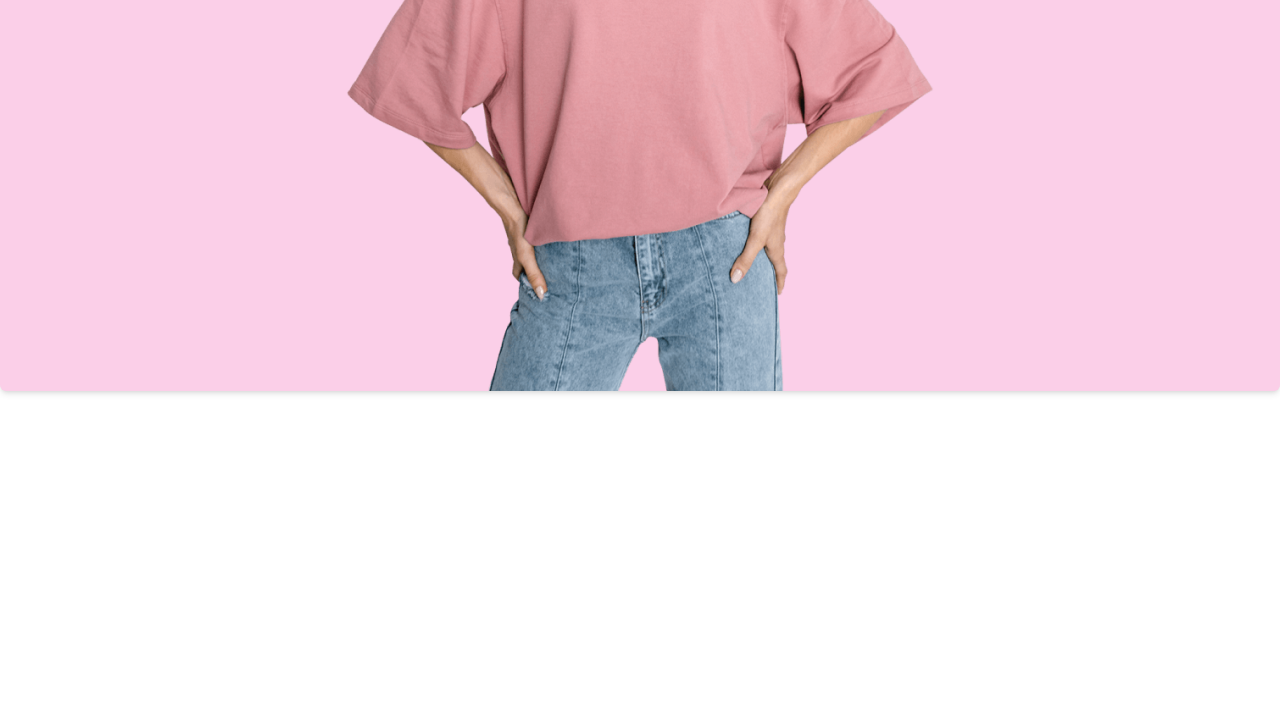
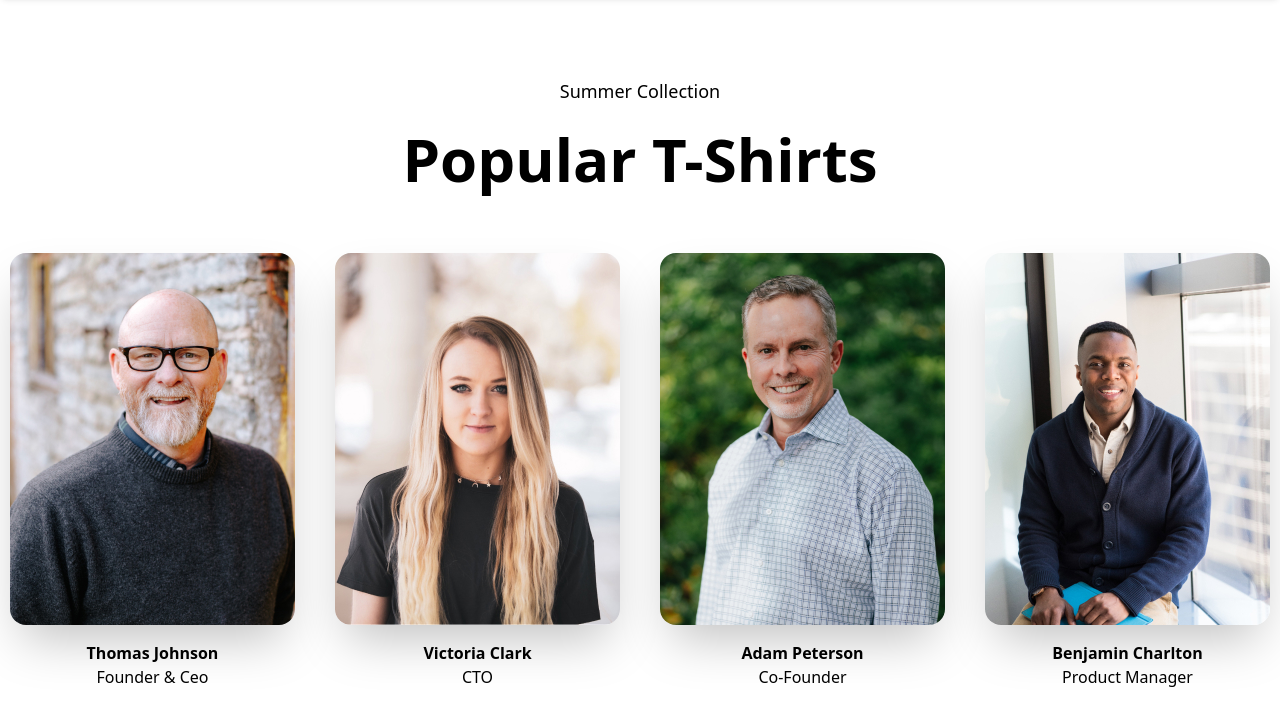
Before and after one commit to Amir-ZoghiPeyman/Enghelabmft-projects, a website: page end-of-session-projects/t-shirt store/src/index.html in a window 1280 px wide. Shown: the part 675-1400 px from the top of the page. Before the commit the page ends 1146 px from the top, so only its background shows below. Drawn offline with nearby package versions, Linux system fonts and the light colour scheme; files whose address does not match are found by name.

Commit message:
first section added

```diff
--- /dev/null
+++ b/end-of-session-projects/t-shirt store/src/assets/js/main.js
@@ -0,0 +1,7 @@
+
+
+function getLimitedProducts(limitCount = 4) {
+  fetch(`https://fakestoreapi.com/products?limit=$(limitCount)`)
+    .then((res) => res.json())
+    .then((json) => console.log(json));
+}
--- a/end-of-session-projects/t-shirt store/src/index.html
+++ b/end-of-session-projects/t-shirt store/src/index.html
@@ -3,12 +3,19 @@
   <head>
     <meta charset="UTF-8" />
     <meta name="viewport" content="width=device-width, initial-scale=1.0" />
-    <title>Document</title>
+    <title>Home - T-Shirts</title>
+
+    <!-- MAIN CSS -->
     <link rel="stylesheet" href="assets/css/output.css" />
+
+    <!-- REMIX ICON -->
     <link
       rel="stylesheet"
       href="https://cdnjs.cloudflare.com/ajax/libs/remixicon/4.5.0/remixicon.css"
     />
+
+    <!-- MAIN JS -->
+    <script src="assets/js/main.js"></script>
   </head>
 
   <body>
@@ -32,7 +39,67 @@
       <div class="flex flex-col items-center justify-center my-20 pt-20 gap-10">
         <p class="">Women</p>
         <h3 class="text-lg font-bold">Slick. Modern. Awesome.</h3>
-        <img src="assets/img/first-banner.png" />
+        <img src="assets/img/first-banner.png" class="h-80" />
+      </div>
+    </div>
+
+    <!-- FIRST SECTION -->
+    <div class="flex flex-col items-center justify-center my-10">
+      <p class="text-lg">Summer Collection</p>
+      <h2 class="text-6xl font-bold my-6">Popular T-Shirts</h2>
+      <div class="mt-10 grid lg:grid-cols-4 gap-10">
+        <div>
+          <div class="flex justify-center items-center mb-4">
+            <img
+              src="assets/images/member4.jpg"
+              class="rounded-2xl shadow-2xl"
+              alt=""
+            />
+          </div>
+          <p class="flex justify-center items-center font-bold">
+            Thomas Johnson
+          </p>
+          <p class="flex justify-center items-center">Founder & Ceo</p>
+        </div>
+        <div>
+          <div class="flex justify-center items-center mb-4">
+            <img
+              src="assets/images/member2.jpg"
+              class="rounded-2xl shadow-2xl"
+              alt=""
+            />
+          </div>
+          <p class="flex justify-center items-center font-bold">
+            Victoria Clark
+          </p>
+          <p class="flex justify-center items-center">CTO</p>
+        </div>
+        <div>
+          <div class="flex justify-center items-center mb-4">
+            <img
+              src="assets/images/member1.jpg"
+              class="rounded-2xl shadow-2xl"
+              alt=""
+            />
+          </div>
+          <p class="flex justify-center items-center font-bold">
+            Adam Peterson
+          </p>
+          <p class="flex justify-center items-center">Co-Founder</p>
+        </div>
+        <div>
+          <div class="flex justify-center items-center mb-4">
+            <img
+              src="assets/images/member7.jpg"
+              class="rounded-2xl shadow-2xl"
+              alt=""
+            />
+          </div>
+          <p class="flex justify-center items-center font-bold">
+            Benjamin Charlton
+          </p>
+          <p class="flex justify-center items-center">Product Manager</p>
+        </div>
       </div>
     </div>
   </body>
```
Also changed, not shown: end-of-session-projects/t-shirt store/src/assets/css/output.css.
